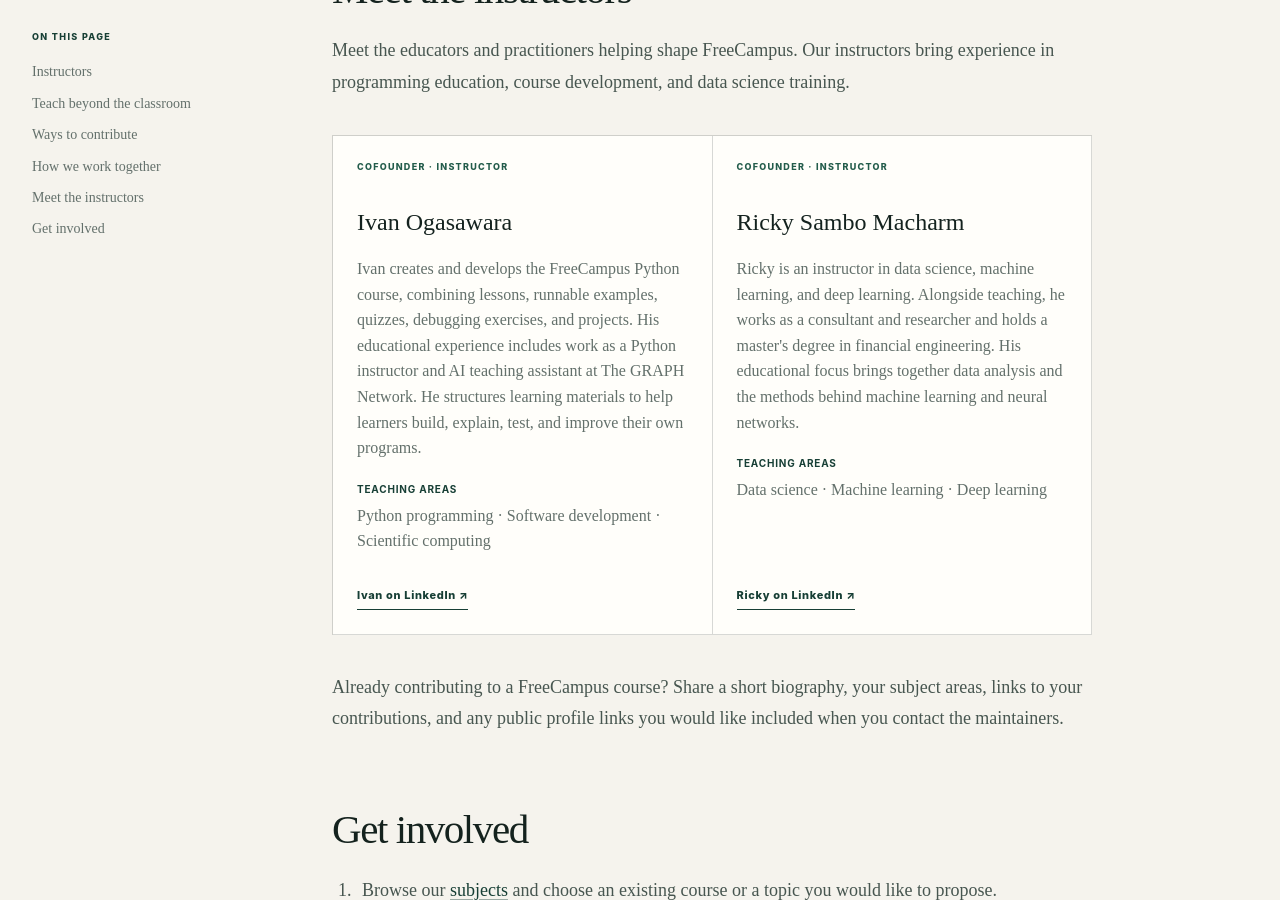
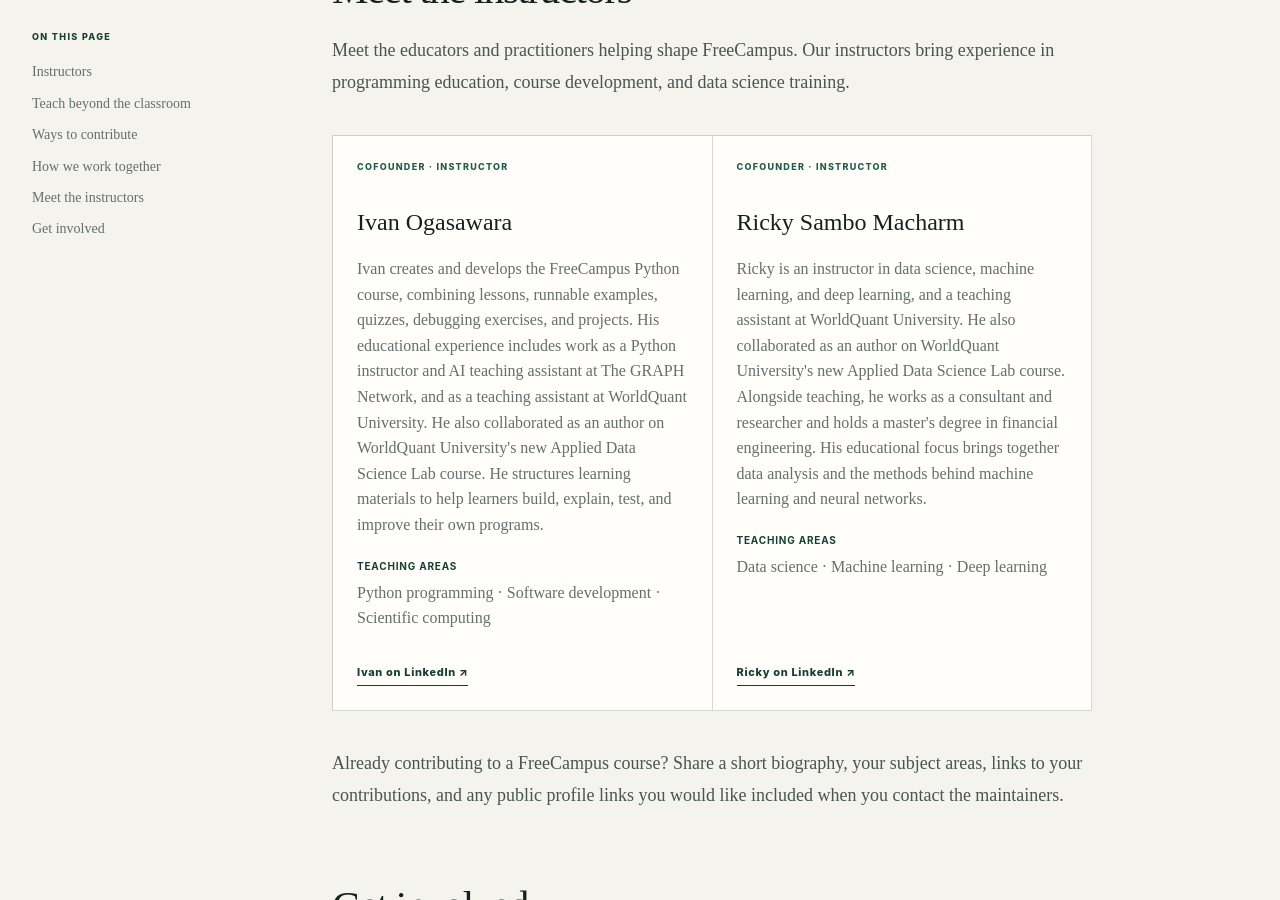
Before and after one commit to freecampus/freecampus.github.io, an MkDocs documentation site: the page built from docs/instructors.md, in a window 1280 px wide and 900 px high, scrolled down 2101 px. Built offline with MkDocs 1.6.1, drawn with Linux system fonts in a browser that asks for light colours.

Commit message:
Add WorldQuant University teaching and course authorship experience

```diff
--- a/docs/instructors.md
+++ b/docs/instructors.md
@@ -38,14 +38,14 @@
   <section class="instructor-card" aria-labelledby="instructor-ivan">
     <p class="instructor-role">Cofounder · Instructor</p>
     <h3 id="instructor-ivan">Ivan Ogasawara</h3>
-    <p>Ivan creates and develops the FreeCampus Python course, combining lessons, runnable examples, quizzes, debugging exercises, and projects. His educational experience includes work as a Python instructor and AI teaching assistant at The GRAPH Network. He structures learning materials to help learners build, explain, test, and improve their own programs.</p>
+    <p>Ivan creates and develops the FreeCampus Python course, combining lessons, runnable examples, quizzes, debugging exercises, and projects. His educational experience includes work as a Python instructor and AI teaching assistant at The GRAPH Network, and as a teaching assistant at WorldQuant University. He also collaborated as an author on WorldQuant University's new Applied Data Science Lab course. He structures learning materials to help learners build, explain, test, and improve their own programs.</p>
     <p class="instructor-expertise"><strong>Teaching areas</strong> Python programming · Software development · Scientific computing</p>
     <a class="inline-action" href="https://www.linkedin.com/in/ivan-ogasawara/">Ivan on LinkedIn ↗</a>
   </section>
   <section class="instructor-card" aria-labelledby="instructor-ricky">
     <p class="instructor-role">Cofounder · Instructor</p>
     <h3 id="instructor-ricky">Ricky Sambo Macharm</h3>
-    <p>Ricky is an instructor in data science, machine learning, and deep learning. Alongside teaching, he works as a consultant and researcher and holds a master's degree in financial engineering. His educational focus brings together data analysis and the methods behind machine learning and neural networks.</p>
+    <p>Ricky is an instructor in data science, machine learning, and deep learning, and a teaching assistant at WorldQuant University. He also collaborated as an author on WorldQuant University's new Applied Data Science Lab course. Alongside teaching, he works as a consultant and researcher and holds a master's degree in financial engineering. His educational focus brings together data analysis and the methods behind machine learning and neural networks.</p>
     <p class="instructor-expertise"><strong>Teaching areas</strong> Data science · Machine learning · Deep learning</p>
     <a class="inline-action" href="https://www.linkedin.com/in/theafricanquant/">Ricky on LinkedIn ↗</a>
   </section>
```
